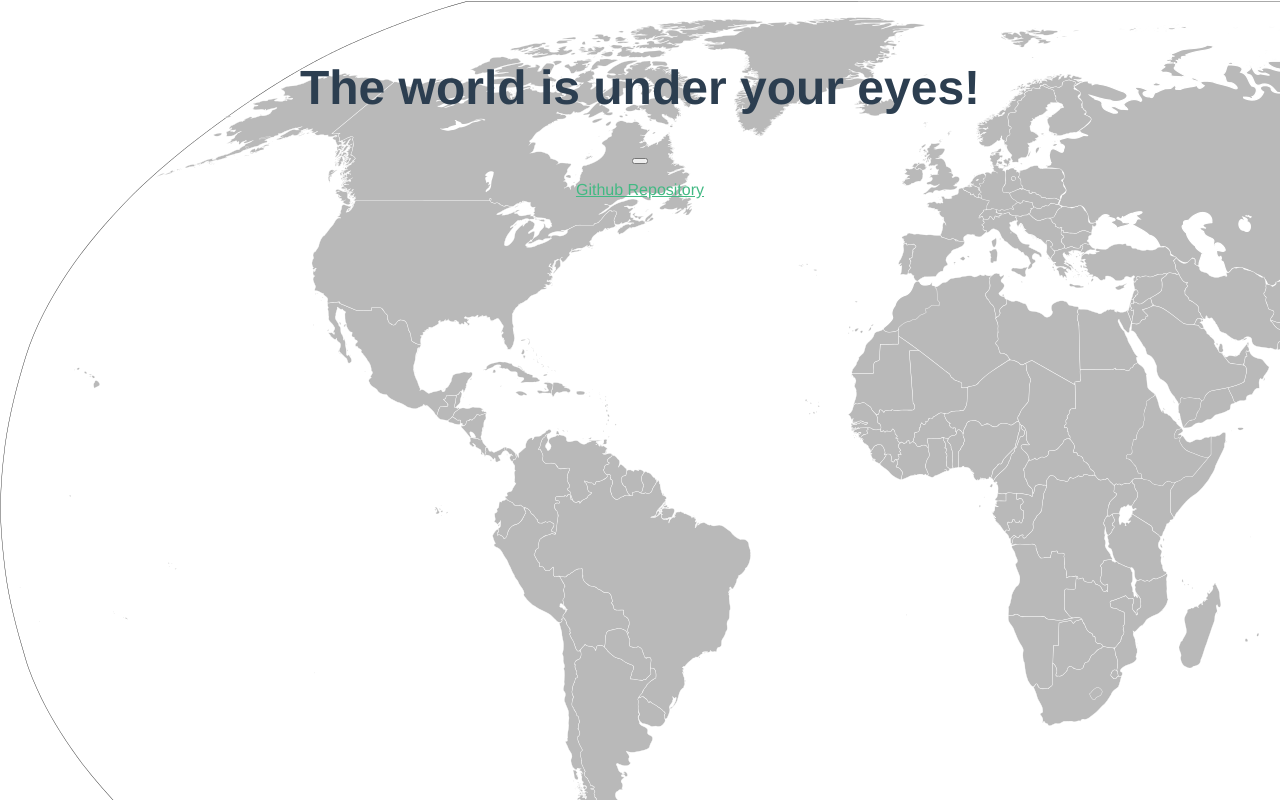
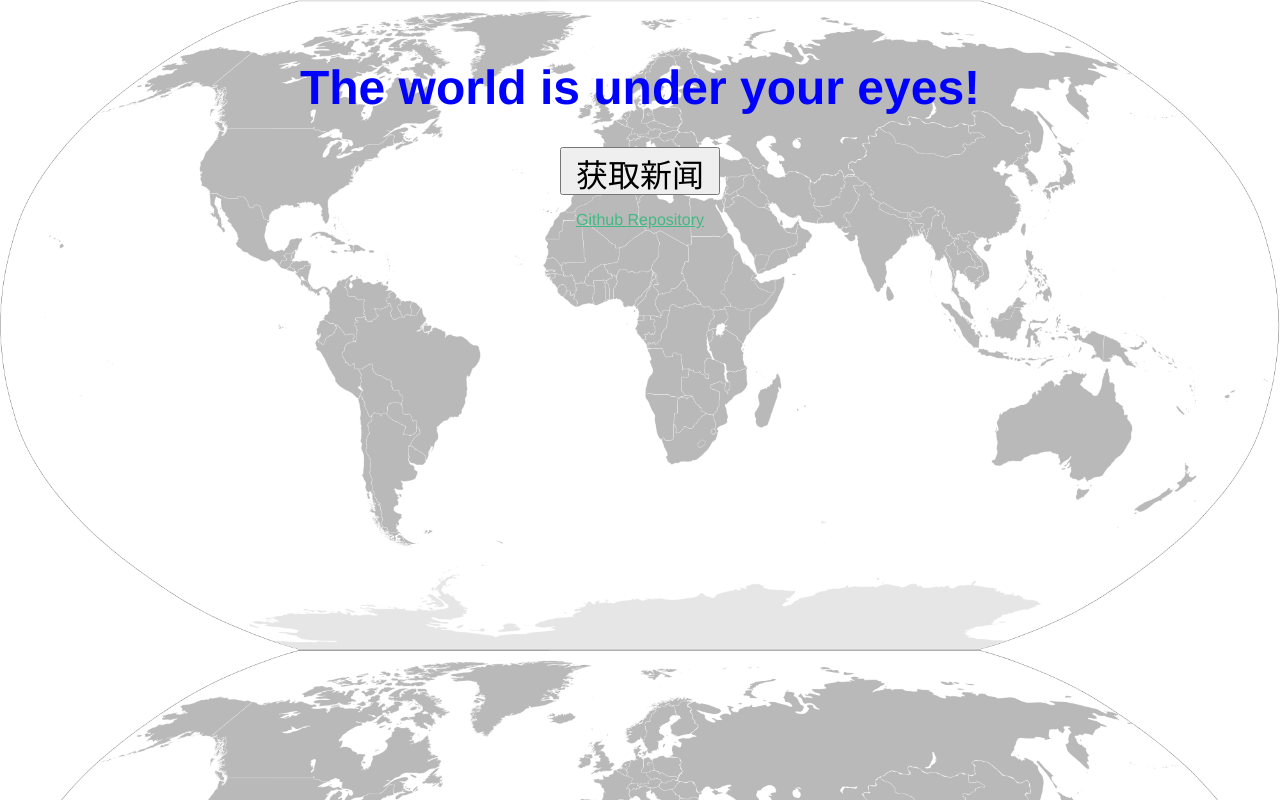
Before and after one commit to fyc1007261/Group3-proj, a Vue app: page /#/ in a window 1280 px wide. Built offline with nearby package versions, Linux system fonts and the light colour scheme.

Commit message:
Set dynamic css style and new variables

```diff
--- a/index.html
+++ b/index.html
@@ -1,5 +1,11 @@
 <!DOCTYPE html>
 <html>
+<style>
+  body{
+    background-image: url("src/assets/map.png");
+    background-size: cover;
+  }
+</style>
   <head>
     <meta charset="utf-8">
     <link rel="icon" href="./src/assets/earth.ico" type="image/x-icon" />
@@ -7,7 +13,7 @@
     <meta name="viewport" content="width=device-width,initial-scale=1.0">
     <title>Global News Overview</title>
   </head>
-  <body background="src/assets/map.png">
+  <body>
     <div id="app"></div>
     <!-- built files will be auto injected -->
   </body>
--- a/src/components/Hello.vue
+++ b/src/components/Hello.vue
@@ -1,7 +1,7 @@
 <template>
   <div class="hello">
-    <h1>{{msg}}</h1>
-    <button id="hello!"  @click="add()"></button>
+    <h1 v-bind:style="{color: Africa.color}">{{msg}}</h1>
+    <button @click="add()">获取新闻</button>
     <ul>
       <li><a href="https://github.com/fyc1007261/News-overview" target="_blank">Github Repository</a></li>
     </ul>
@@ -11,22 +11,52 @@
 <script>
 export default {
   name: 'Hello',
-  methods : {
-      add :function (){
-        this.msg = 'wa!'
-      }
+  methods: {
+    add: function () {
+      this.msg = this.Africa.message
+      this.Africa.color = 'red'
+    }
   },
   data () {
     return {
-      msg: 'The world is under your eyes!'
+      msg: 'The world is under your eyes!',
+      arr: [],
+      Africa: {
+        number: 0,
+        color: 'blue',
+        news: [],
+        message: '您的商人亚当斯密透露，津巴布韦用大规模杀伤性武器清除了蛮族哨站。'
+      },
+      America: {
+        number: 0,
+        color: 'blue',
+        news: [],
+        message: ''
+      },
+      Europe: {
+        number: 0,
+        color: 'blue',
+        news: [],
+        message: ''
+      },
+      Asia_n_pacific: {
+        number: 0,
+        color: 'blue',
+        news: [],
+        message: ''
+      }
     }
-  },
+  }
 }
-
 </script>
 
 <!-- Add "scoped" attribute to limit CSS to this component only -->
 <style scoped>
+button{
+  height: 6vmin;
+  width: 20vmin;
+  font-size: 4vmin;
+}
 h1, h2 {
   font-weight: bolder;
   font-size: 6vmin;
```
